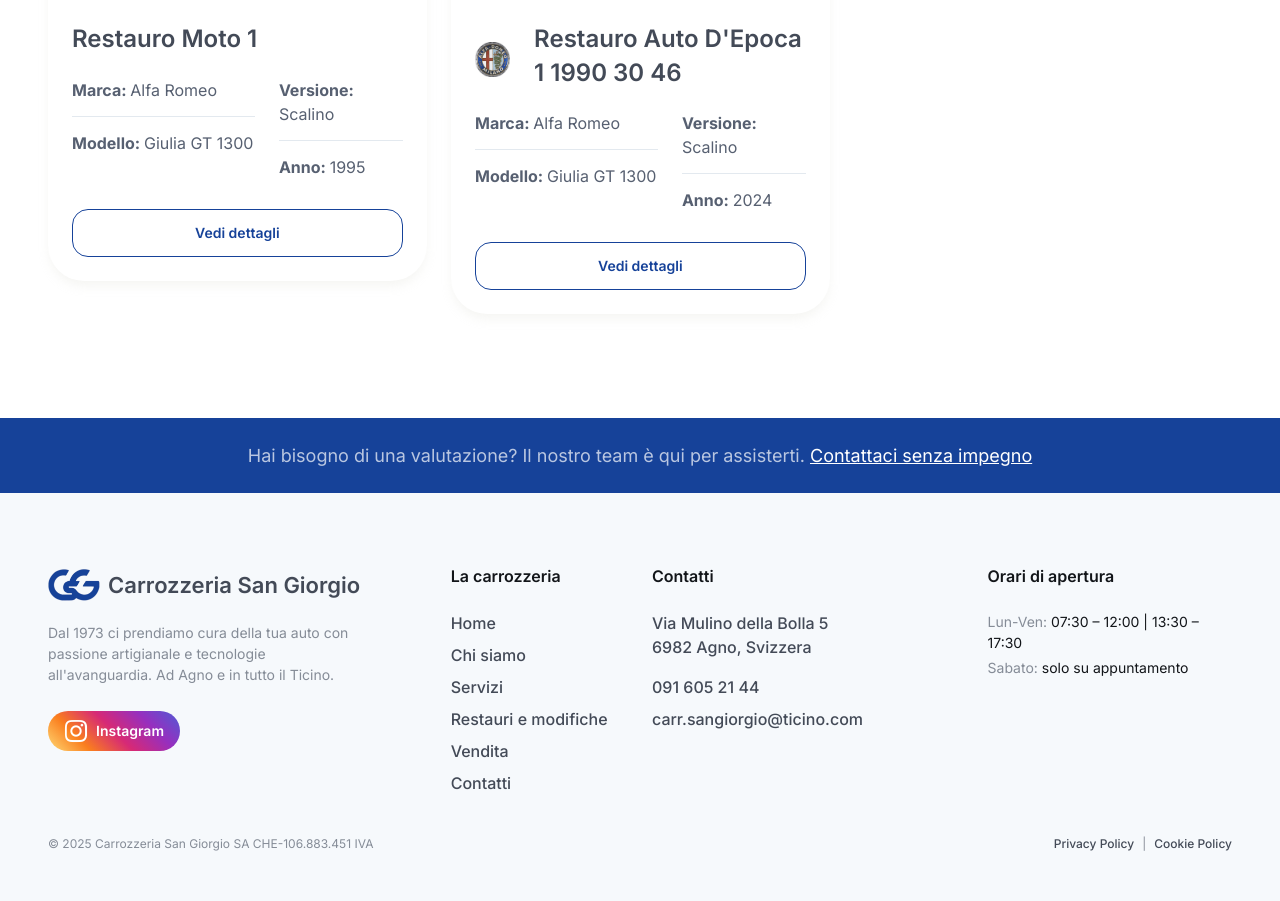
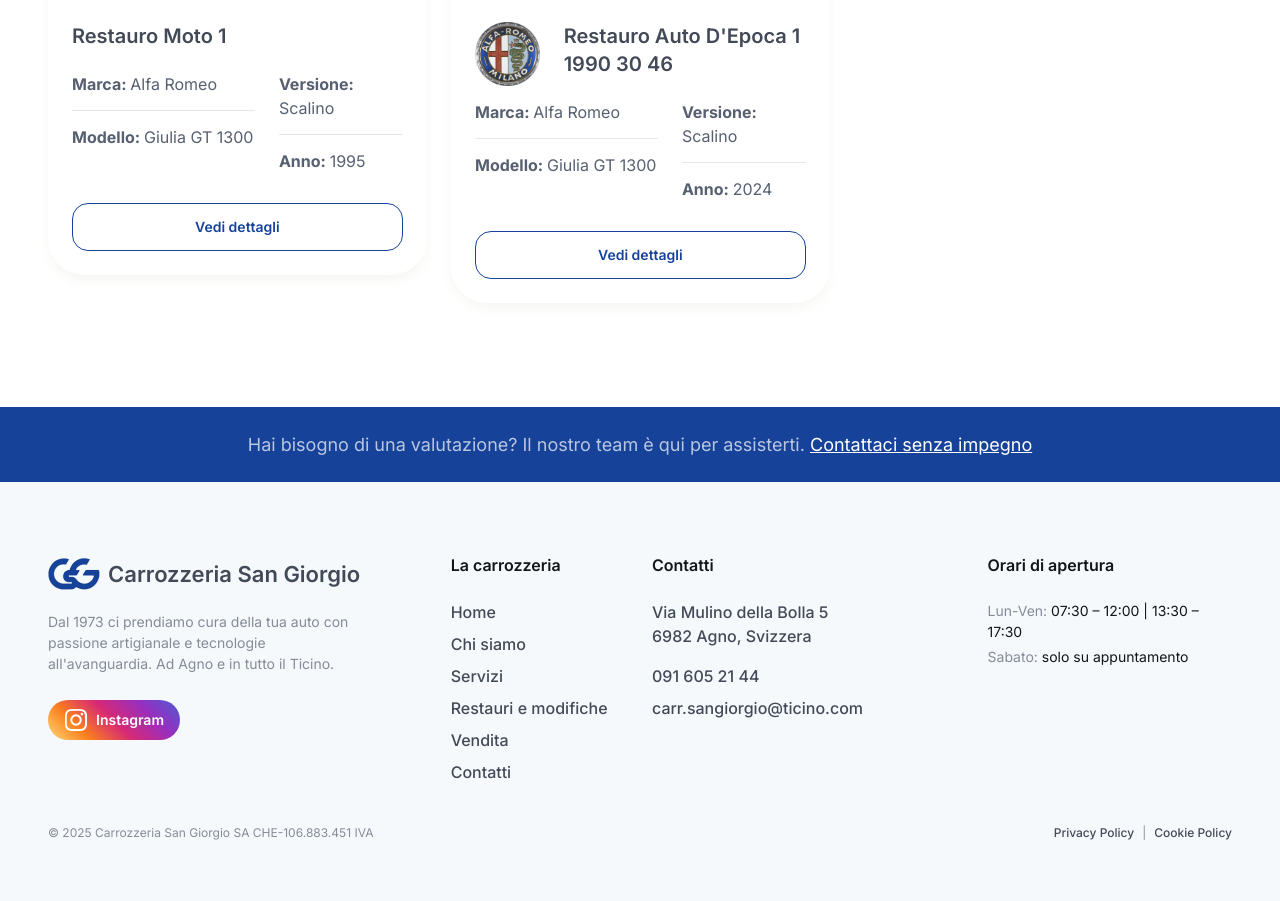
Before and after one commit to ishrid/carrozzeria_sangiorgio, a Django app: page /restauri/ in a window 1280 px wide. Shown: the part 1231-2132 px from the top of the page. After the commit the page ends 2071 px from the top, so only its background shows below. Run offline with Django 5.2, Linux system fonts and the light colour scheme; data comes from the database, SQL or seed files in the repository; some libraries are stand-ins or nearby versions.

Commit message:
dagklzkgkkphh

```diff
--- a/templates/contatti.html
+++ b/templates/contatti.html
@@ -36,8 +36,8 @@
                   <li class="breadcrumb-item active" aria-current="page">Contatti</li>
                 </ol>
               </nav>
-            <h1 class="display-3 pb-1 pb-sm-2 pb-md-3">Il contatto giusto per ogni esigenza</h1>
-            <p class="fs-lg mb-0">Una telefonata, una mail o un semplice messaggio WhatsApp. Qualunque sia la tua esigenza, ti rispondiamo in tempi rapidi e con la massima chiarezza.</p>
+            <h1 class="display-3 pb-1 pb-sm-2 pb-md-3 text-center">Il contatto giusto per ogni esigenza</h1>
+            <p class="fs-lg mb-0 text-center">Una telefonata, una mail o un semplice messaggio WhatsApp. Qualunque sia la tua esigenza, ti rispondiamo in tempi rapidi e con la massima chiarezza.</p>
           </div>
 
 
--- a/templates/restauri_list.html
+++ b/templates/restauri_list.html
@@ -194,20 +194,20 @@
                         <div class="card-body px-4 py-4">
                           {%if restauro.logo_macchina%}
                           <div class="row align-items-center">
-                            <div class="col-md-2">
+                            <div class="col-md-3">
 
                               <img src="{{restauro.logo_macchina.url}}" class="img-fluid" alt="" srcset="">
 
                             </div>
-                            <div class="col-md-10">
- <h3 class="h4 mb-2">
+                            <div class="col-md-9">
+ <h3 class="h5 mb-2">
                                 <a class="stretched-link" href="{% url 'restauri:dettaglio_restauro' slug=restauro.slug %}">{{ restauro.titolo }}</a>
                             </h3>
 
                             </div>
                           </div>
                           {%else%}
-<h3 class="h4 mb-2">
+<h3 class="h5 mb-2">
                                 <a class="stretched-link" href="{% url 'restauri:dettaglio_restauro' slug=restauro.slug %}">{{ restauro.titolo }}</a>
                             </h3>
 
--- a/templates/servizi_list.html
+++ b/templates/servizi_list.html
@@ -32,8 +32,8 @@
                   <li class="breadcrumb-item active" aria-current="page">Servizi</li>
                 </ol>
               </nav>
-            <h1 class="display-3 pb-1 pb-sm-2 pb-md-3">Ogni intervento, una cura speciale</h1>
-            <p class="fs-lg mb-0">Alla Carrozzeria San Giorgio uniamo esperienza, precisione e passione per offrire un’assistenza completa ai nostri clienti. Che si tratti di auto moderne, moto o veicoli storici, ogni intervento viene eseguito con la massima cura, garantendo trasparenza e qualità in ogni fase del lavoro.</p>
+            <h1 class="display-3 pb-1 pb-sm-2 pb-md-3 text-center">Ogni intervento, una cura speciale</h1>
+            <p class="fs-lg mb-0 text-center">Alla Carrozzeria San Giorgio uniamo esperienza, precisione e passione per offrire un’assistenza completa ai nostri clienti. Che si tratti di auto moderne, moto o veicoli storici, ogni intervento viene eseguito con la massima cura, garantendo trasparenza e qualità in ogni fase del lavoro.</p>
           </div>
 
 
--- a/templates/veicoli_list.html
+++ b/templates/veicoli_list.html
@@ -30,8 +30,8 @@
                         <li class="breadcrumb-item active" aria-current="page">Vendita veicoli</li>
                     </ol>
                 </nav>
-                <h1 class="display-3 pb-1 pb-sm-2 pb-md-3">Auto selezionate sicure e affidabili</h1>
-                <p class="fs-lg mb-0">
+                <h1 class="display-3 pb-1 pb-sm-2 pb-md-3 text-center">Auto selezionate sicure e affidabili</h1>
+                <p class="fs-lg mb-0 text-center">
                     Nella nostra selezione trovi veicoli d’occasione controllati con la stessa cura che riserviamo alle auto dei nostri clienti. Ogni vettura viene verificata in officina, sottoposta a controlli accurati di carrozzeria e meccanica, e consegnata dopo test completi per un acquisto sicuro.
                 </p>
             </div>
```
Also changed, not shown: templates/chi_siamo.html (+4 -4 lines), templates/index.html (+4 -4 lines), static/img/copertine/cop-chisiamo3.jpg (added), 1 other file.
